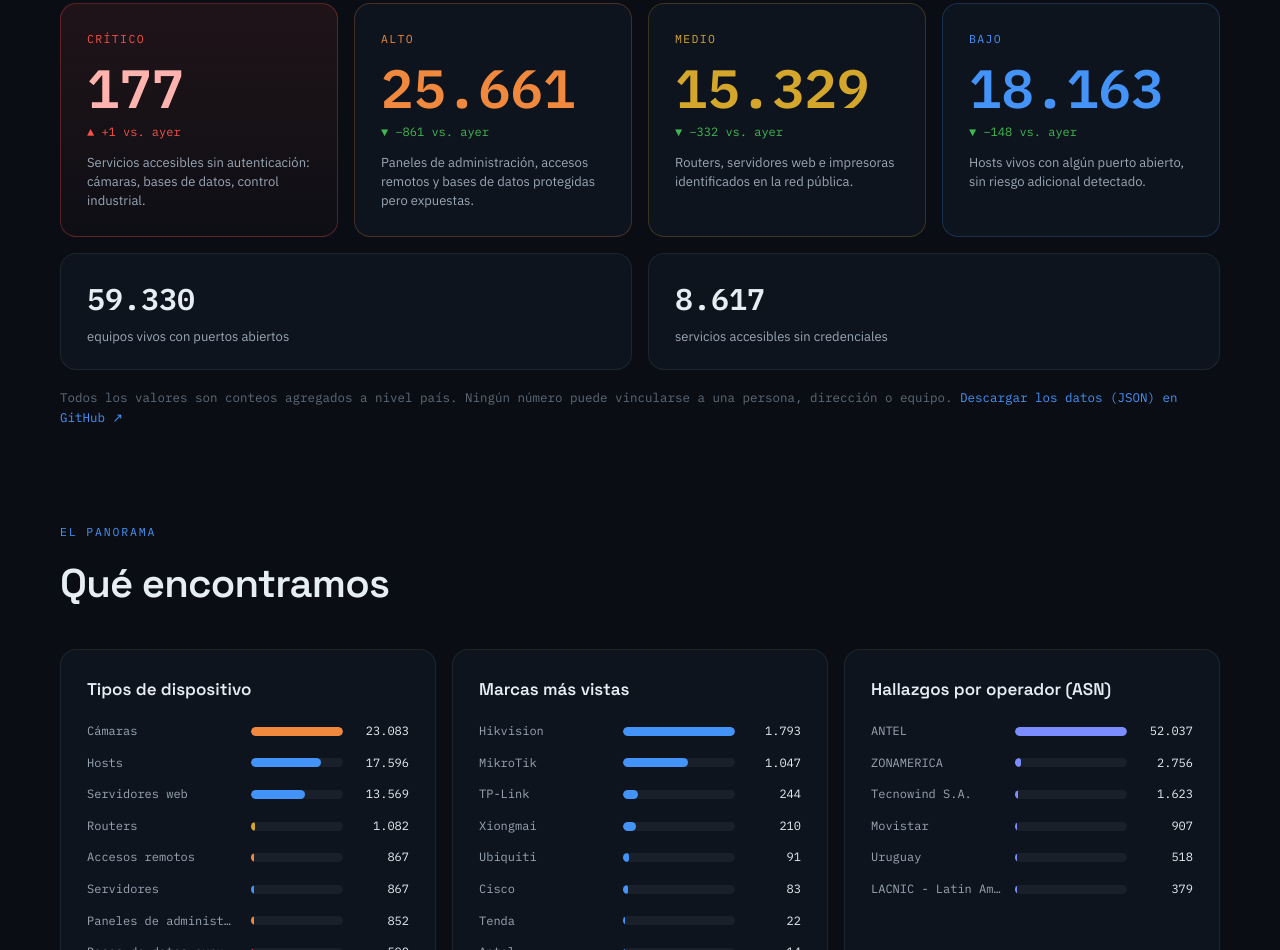
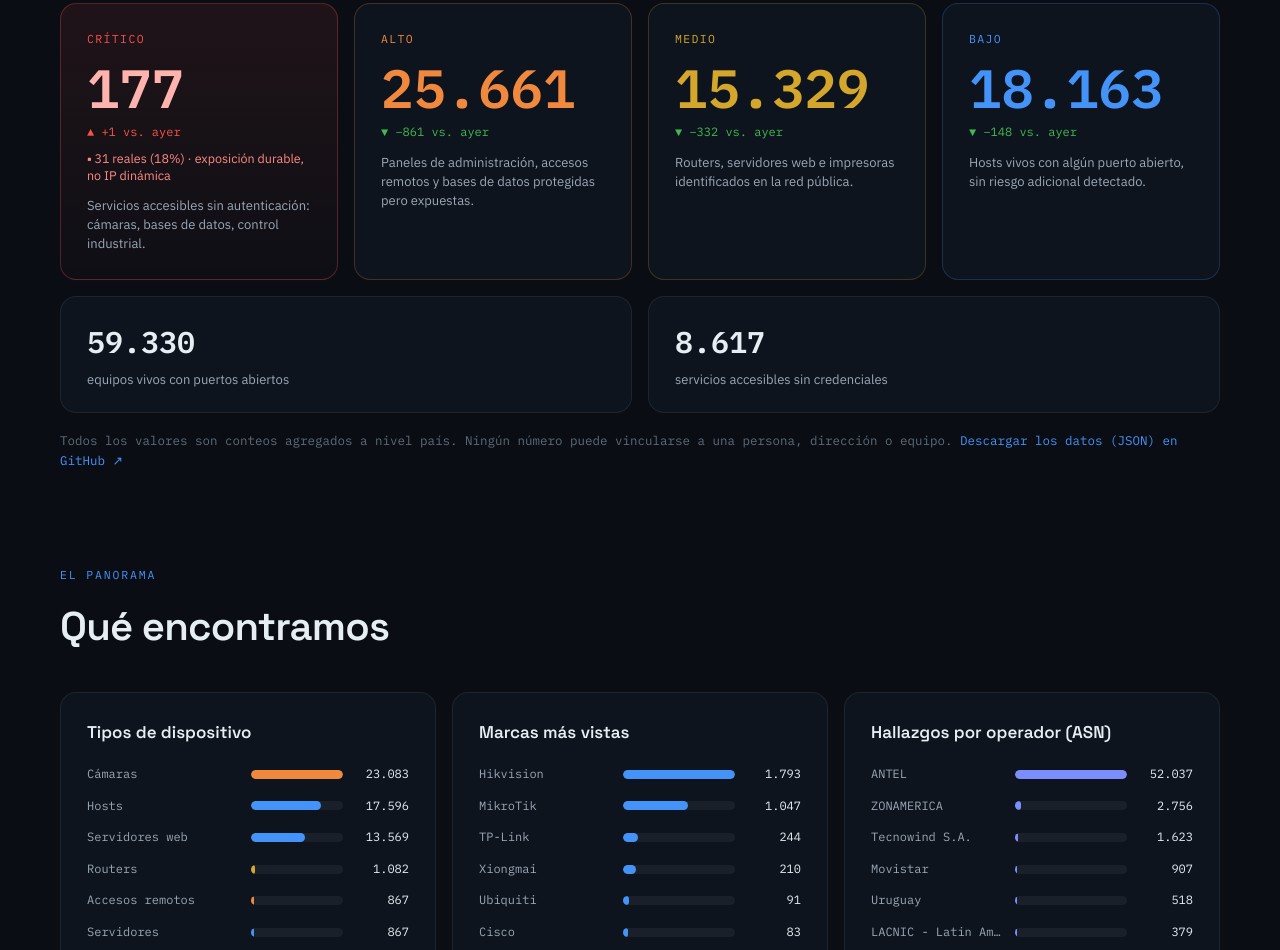
Before and after one commit to AnderKitty/radar, a plain HTML site: page index.html in a window 1280 px wide. Shown: the part 786-1736 px from the top of the page. Drawn offline with nearby package versions, Linux system fonts and the light colour scheme.

Commit message:
web: exposición persistente en críticos + stats con persistent_by_criticality

```diff
--- a/app.js
+++ b/app.js
@@ -102,6 +102,7 @@
     cveList(d.by_cve || []);
     trend(d.history || []);
     criticalityDeltas(d);
+    persistentNote(d);
     ispRank(d.by_isp_detail || []);
     webExposCard(d.by_web_exposure || []);
     externalCard(d.external);
@@ -162,6 +163,22 @@
       else if (delta < 0) { node.textContent = "▼ −" + fmt(Math.abs(delta)) + " vs. ayer"; node.style.color = "#3fb950"; }
       else { node.textContent = "= sin cambios vs. ayer"; node.style.color = "#8b98a5"; }
     }
+  }
+
+  /* ── Persistencia: cuántos críticos son exposición durable ──────
+     De los N críticos del día, cuántos son exposición ESTABLE (IP estática
+     o racha ≥3 barridos) y no churn de IP dinámica (~68% de los "críticos"
+     son dinámicas que rotan y mueren). Si statsgen no emite el campo (binario
+     viejo), no mostramos nada. */
+  function persistentNote(d) {
+    const node = $("#crit-persist");
+    if (!node) return;
+    const p = d.persistent_by_criticality;
+    const crit = (d.by_criticality || {}).CRITICAL || 0;
+    if (!p || p.CRITICAL == null || !crit) { node.textContent = ""; return; }
+    const real = p.CRITICAL;
+    const pct = Math.round((100 * real) / crit);
+    node.textContent = "▪ " + fmt(real) + " reales (" + pct + "%) · exposición durable, no IP dinámica";
   }
 
   /* ── Ranking por operador (ISP) ─────────────────────────────── */
--- a/index.html
+++ b/index.html
@@ -93,6 +93,7 @@
           <div style="font-family:'IBM Plex Mono',monospace;font-size:11.5px;letter-spacing:0.12em;text-transform:uppercase;color:#f85149">Crítico</div>
           <div class="kpi-num" id="crit-n" data-kpi="crit" style="font-family:'IBM Plex Mono',monospace;font-weight:600;font-size:clamp(38px,4.4vw,54px);line-height:1;margin-top:14px;color:#ffb3ae">0</div>
           <div class="kpi-delta" id="crit-delta" style="font-family:'IBM Plex Mono',monospace;font-size:12px;margin-top:8px;min-height:16px;color:#8b98a5"></div>
+          <div id="crit-persist" style="font-size:12.5px;margin-top:8px;min-height:16px;color:#ff8a84;line-height:1.4"></div>
           <div style="font-size:13px;color:#9aa7b6;margin-top:12px;line-height:1.45">Servicios accesibles sin autenticación: cámaras, bases de datos, control industrial.</div>
         </div>
         <div style="padding:26px;border-radius:16px;background:#0e141d;border:1px solid rgba(240,136,62,0.24)">
--- a/stats.json
+++ b/stats.json
@@ -1,12 +1,18 @@
 {
   "scan_date": "2026-07-15",
-  "generated_at": "2026-07-15T16:03:49Z",
+  "generated_at": "2026-07-15T22:00:53Z",
   "total_devices": 59330,
   "by_criticality": {
     "CRITICAL": 177,
     "HIGH": 25661,
     "LOW": 18163,
     "MEDIUM": 15329
+  },
+  "persistent_by_criticality": {
+    "CRITICAL": 31,
+    "HIGH": 3274,
+    "LOW": 6527,
+    "MEDIUM": 7453
   },
   "by_auth_state": {
     "auth-required": 2563,
```
